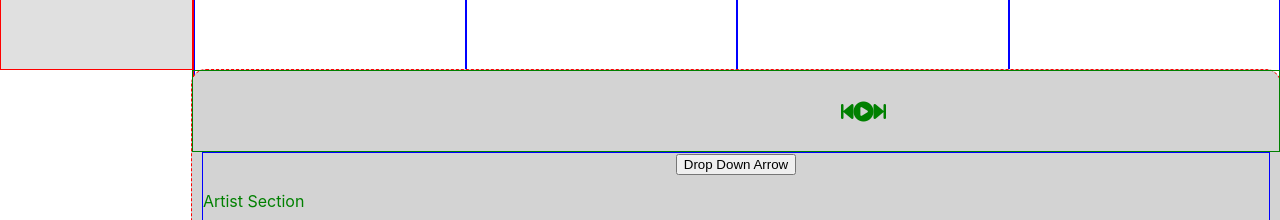
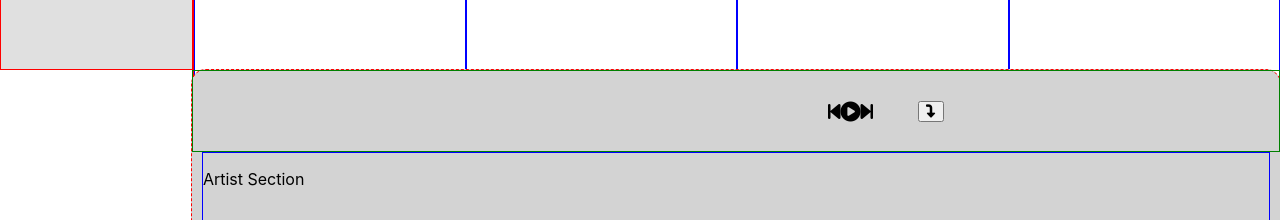
Before and after one commit to KevinKra/SoundStorm, a React (Create React App) app: page / in a window 1280 px wide. Shown: the part 732-952 px from the top of the page. Built offline with nearby package versions, Linux system fonts and the light colour scheme; no server answers.

Commit message:
Add down arrow button to expand artist bio section

```diff
--- a/src/components/SupportPage/SupportPage.js
+++ b/src/components/SupportPage/SupportPage.js
@@ -15,19 +15,19 @@ class SupportPage extends Component {
       this.state.displayFullPage === true
     ) {
       return {
-        transform: "translateY(70vh)",
-        color: "red"
+        transform: "translateY(70vh)"
+        // color: "red"
       };
     }
     if (Object.keys(this.props.currentSong).length === 0) {
       return {
-        transform: "translateY(100vh)",
-        color: "green"
+        transform: "translateY(100vh)"
+        // color: "green"
       };
     }
     return {
-      transform: "translateY(90vh)",
-      color: "blue"
+      transform: "translateY(92vh)"
+      // color: "blue"
     };
   };
 
@@ -41,11 +41,12 @@ class SupportPage extends Component {
       <section className="SupportPage" style={this.handleStyles()}>
         <section className="CardControls">
           <AudioPlayer />
+          <button className="show-bio-btn" onClick={this.toggleExpand}>
+            <i className="fas fa-level-down-alt" />
+          </button>
         </section>
         <section className="ArtistBio">
-          <header>
-            <button onClick={this.toggleExpand}>Drop Down Arrow</button>
-          </header>
+          <header />
           <p>Artist Section</p>
         </section>
       </section>
```
